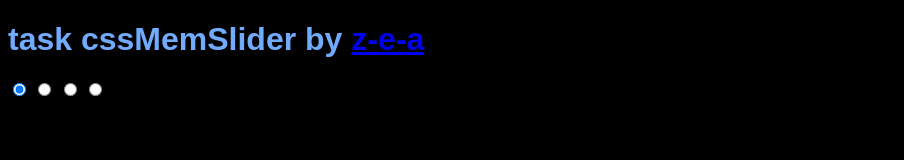
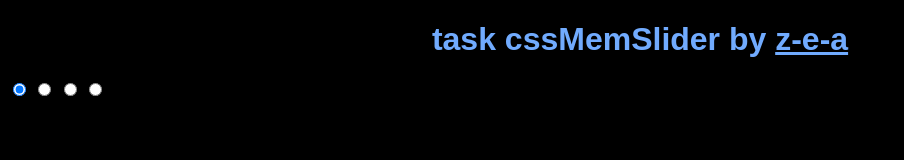
Before and after one commit to z-e-a/cssMemeSlider, a plain HTML site: page index.html in a window 1280 px wide. Shown: the whole page, without its empty margins (0-904 px from the left). Drawn offline with Linux system fonts and the light colour scheme.

Commit message:
feat: add style for heading (Сб, сен 16, 2023 12:07:27 )

```diff
--- a/style.css
+++ b/style.css
@@ -13,3 +13,20 @@
     color: var(--dot-color);
     font-size: 16px;
 }
+
+h1{
+    text-align: center;
+}
+
+h1 > a{
+    text-decoration: underline;
+    color: var(--dot-color);
+}
+
+h1 > a:hover{
+    color: white;
+}
+
+h1 > a:active{
+    color: var(--dot-active-color);
+}
```
